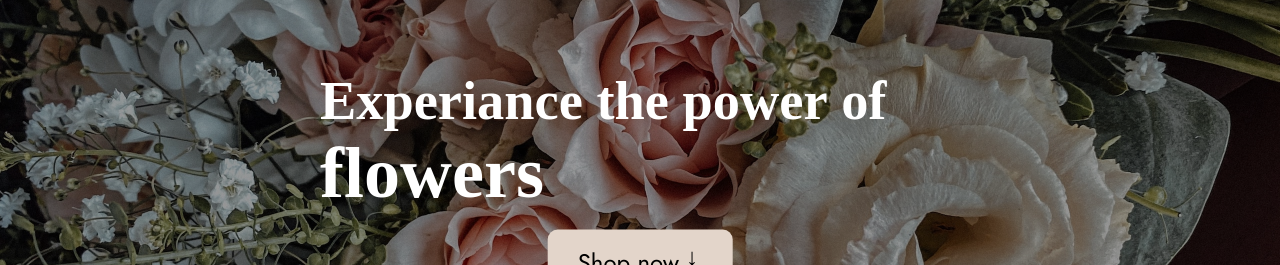
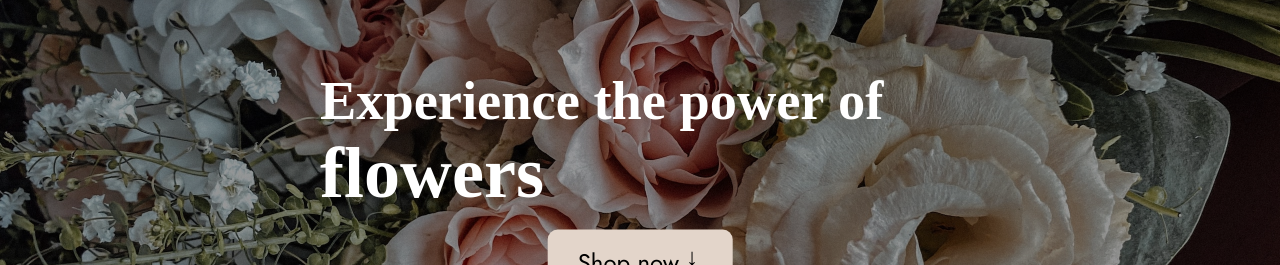
Before and after one commit to pernillalumikero/Webshop-gruppuppgift, a React (Vite) app in the folder client-template/: page / in a window 1280 px wide. Shown: the part 258-523 px from the top of the page. Built offline with nearby package versions, Linux system fonts and the light colour scheme; no server answers; a web font is replaced by a local one.

Commit message:
fixed typo

```diff
--- a/client-template/src/pages/Products.jsx
+++ b/client-template/src/pages/Products.jsx
@@ -42,7 +42,7 @@ const bounceTransition = {
     <div>
       <Hero>
         <div id="dimmer-div"></div>
-          <h2>Experiance the <span>power</span> of <span>flowers</span></h2>
+          <h2>Experience the <span>power</span> of <span>flowers</span></h2>
           <button>Shop now <motion.span
         style={ballStyle}
         transition={bounceTransition}
```
